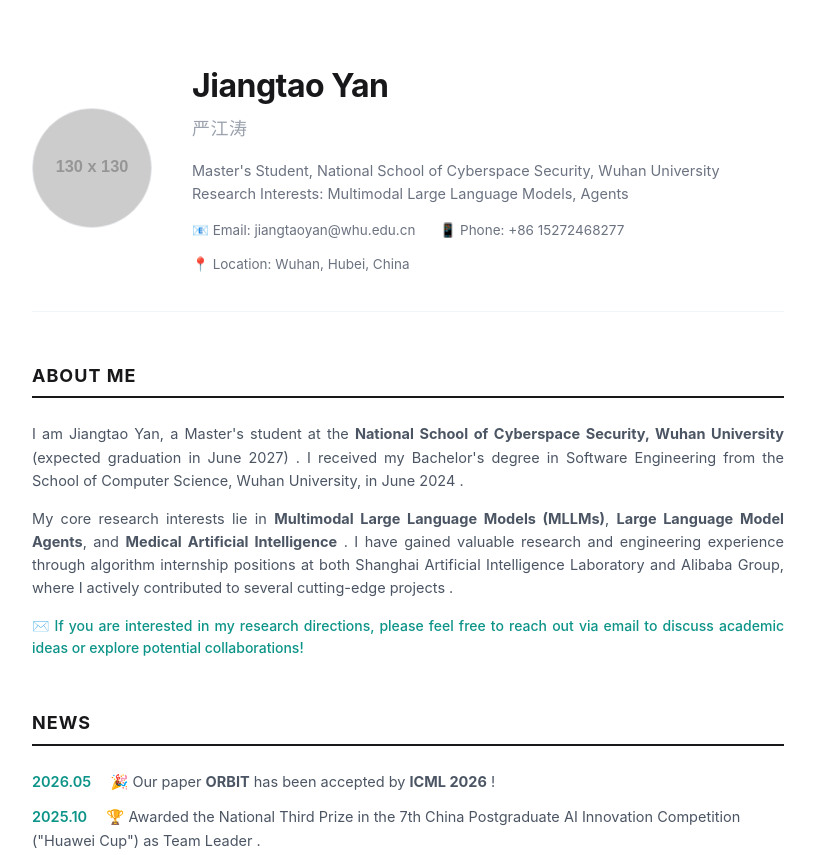
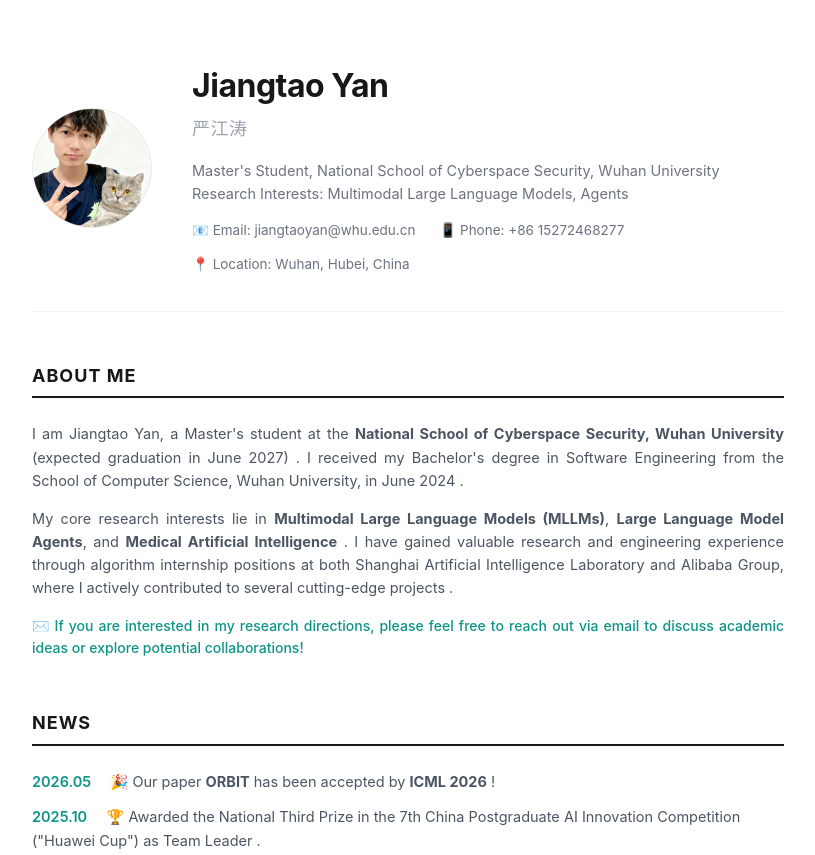
Before and after one commit to JiangtaoYan2002/JiangtaoYan2002.github.io, a plain HTML site: page index.html in a window 1280 px wide. Shown: the top 855 px of the page, without its empty margins (232-1047 px from the left). Drawn offline with Linux system fonts and the light colour scheme; placeholder pictures from the web are drawn by us.

Commit message:
Update index.html

```diff
--- a/index.html
+++ b/index.html
@@ -288,7 +288,7 @@
 
         <!-- Profile Header -->
         <header class="header-profile">
-            <img src="https://via.placeholder.com/130" alt="Jiangtao Yan" class="avatar">
+            <img src="avatar.jpg" alt="Jiangtao Yan" class="avatar">
             <div class="profile-info">
                 <h1 class="name-en">Jiangtao Yan</h1>
                 <div class="name-zh">严江涛</div>
```
